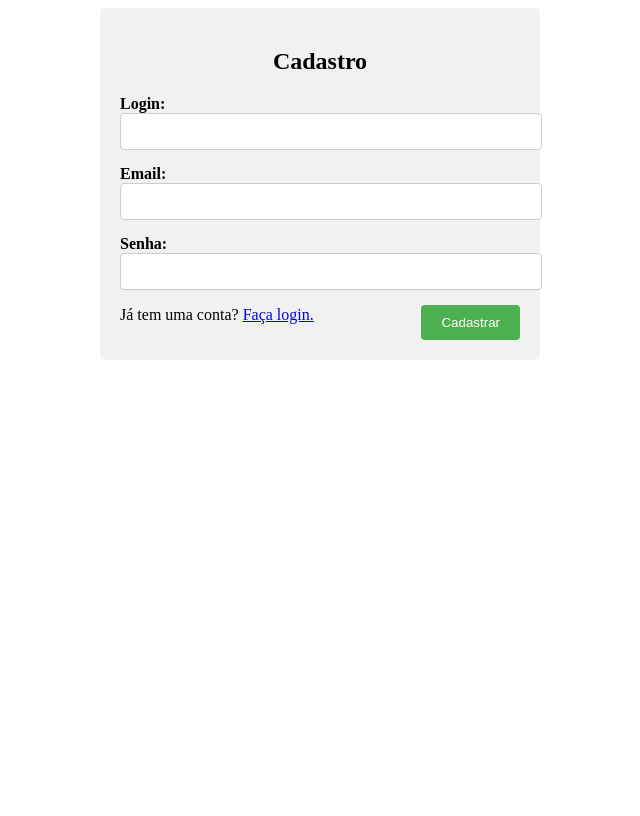
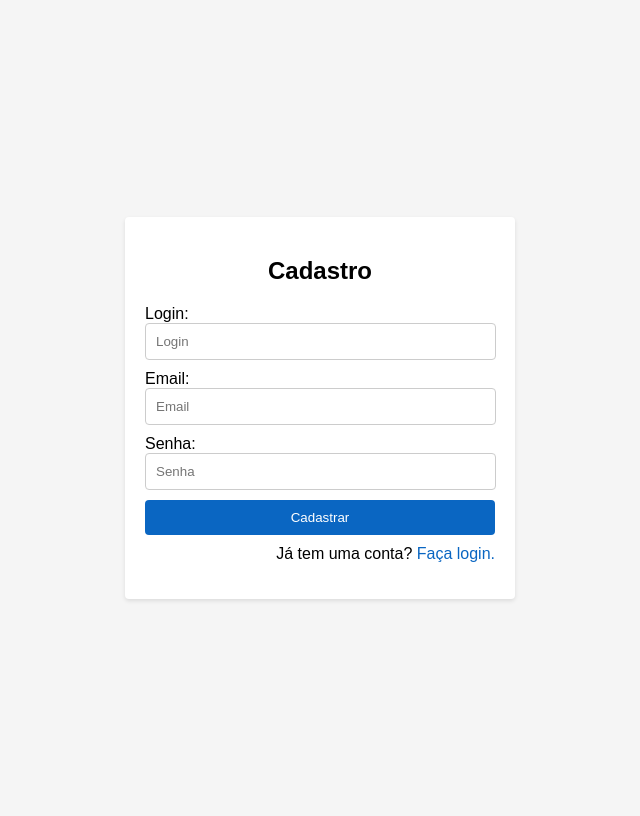
Before and after one commit to hdind/Usuarios_teste, a Django app: page /register/ in a window 1280 px wide. Shown: the whole page, without its empty margins (320-960 px from the left). Before the commit the page ends 360 px from the top, so only its background shows below. Run offline with Django 4.2, Linux system fonts and the light colour scheme.

Commit message:
feat: login and register

```diff
--- a/setup/settings.py
+++ b/setup/settings.py
@@ -16,7 +16,7 @@ SECRET_KEY = str(os.getenv('DJANGO_SECRET_KEY'))
 # SECURITY WARNING: don't run with debug turned on in production!
 DEBUG = True
 
-ALLOWED_HOSTS = []
+ALLOWED_HOSTS = ['8000-hdind-usuariosteste-4wff7mv7k8t.ws-us101.gitpod.io']
 
 
 # Application definition
--- a/setup/static/css/register.css
+++ /dev/null
@@ -1,43 +0,0 @@
-.container {
-    max-width: 400px;
-    margin: 0 auto;
-    padding: 20px;
-    background-color: #f1f1f1;
-    border-radius: 5px;
-}
-
-h2 {
-    text-align: center;
-}
-
-.form-group {
-    margin-bottom: 15px;
-}
-
-label {
-    display: block;
-    font-weight: bold;
-}
-
-input[type="text"],
-input[type="email"],
-input[type="password"] {
-    width: 100%;
-    padding: 10px;
-    border: 1px solid #ccc;
-    border-radius: 4px;
-}
-
-button {
-    background-color: #4CAF50;
-    color: white;
-    padding: 10px 20px;
-    border: none;
-    border-radius: 4px;
-    cursor: pointer;
-    float: right;
-}
-
-button:hover {
-    background-color: #45a049;
-}
--- /dev/null
+++ b/setup/static/css/usuarios.css
@@ -0,0 +1,58 @@
+body {
+    background-color: #f5f5f5;
+    font-family: Arial, sans-serif;
+  }
+
+  .container {
+    display: flex;
+    justify-content: center;
+    align-items: center;
+    height: 100vh;
+  }
+
+  .login-box {
+    width: 350px;
+    background-color: #fff;
+    padding: 20px;
+    border-radius: 4px;
+    box-shadow: 0 2px 4px rgba(0, 0, 0, 0.1);
+  }
+
+  h2 {
+    text-align: center;
+    margin-bottom: 20px;
+  }
+
+  form input {
+    width: 94%;
+    padding: 10px;
+    margin-bottom: 10px;
+    border: 1px solid #ccc;
+    border-radius: 4px;
+  }
+
+  button {
+    display: block;
+    margin: 0 auto;
+    width: 100%;
+    padding: 10px;
+    background-color: #0a66c2;
+    color: #fff;
+    border: none;
+    border-radius: 4px;
+    cursor: pointer;
+  }
+
+  button:hover {
+    background-color: #094a8f;
+  }
+
+  p {
+    text-align: right;
+    margin-top: 10px;
+  }
+
+  a {
+    color: #0a66c2;
+    text-decoration: none;
+  }
--- a/usuarios/templates/login.html
+++ b/usuarios/templates/login.html
@@ -1,14 +1,14 @@
 <!DOCTYPE html>
 <html>
 <head>
-  <title>Tela de Login</title>
-  <link rel="stylesheet" type="text/css" href="/static/css/login.css">
+  <title>Login</title>
+  <link rel="stylesheet" type="text/css" href="/static/css/usuarios.css">
 </head>
 <body>
   <div class="container">
     <div class="login-box">
       <h2>Login</h2>
-      <form>
+      <form method="POST">
         <input type="text" placeholder="Email" required>
         <input type="password" placeholder="Senha" required>
         <button type="submit">Entrar</button>
--- a/usuarios/templates/register.html
+++ b/usuarios/templates/register.html
@@ -2,31 +2,26 @@
 <html>
 <head>
     <title>Cadastro</title>
-        <link rel="stylesheet" type="text/css" href="/static/css/register.css">
+    <link rel="stylesheet" type="text/css" href="/static/css/usuarios.css">
 </head>
 <body>
     <div class="container">
+        <div class="login-box">
             <h2>Cadastro</h2>
             <form method="POST">
-                {% csrf_token %}
-                <div action="{% url 'register' %}" class="form-group">
                 <label for="login">Login:</label>
-                    <input type="text" id="login" name="login" required>
-                </div>
-                <div class="form-group">
+                <input type="text" id="login" name="login" placeholder="Login" required>
+
                 <label for="email">Email:</label>
-                    <input type="email" id="email" name="email" required>
-                </div>
-                <div class="form-group">
+                <input type="email" id="email" name="email" placeholder="Email" required>
+
                 <label for="password">Senha:</label>
-                    <input type="password" id="password" name="password" required>
-                </div>
-                <div class="form-group">
+                <input type="password" id="password" name="password" placeholder="Senha" required>
+
                 <button type="submit">Cadastrar</button>
-                </div>
                 </form>
                 <p>Já tem uma conta? <a href="{% url 'login' %}">Faça login.</a></p>
-
+        </div>
     </div>
 </body>
 </html>
--- a/usuarios/views.py
+++ b/usuarios/views.py
@@ -1,9 +1,27 @@
 from django.shortcuts import render, HttpResponse
 from django.contrib.auth.models import User
+from django.contrib.auth import authenticate, logout as logout_django, login as login_django
+from django.contrib.auth.decorators import login_required
+
+
+@login_required(login_url='/login/')
+def snakegame(request):
+    return render(request, 'snakegame.html')
 
 def login(request):
-    return render(request, 'login.html')
+    if request.method == 'GET':
+        return render(request, 'login.html')
+    else:
+        username = request.POST.get('username')
+        password = request.POST.get('password')
 
+        user = authenticate(username=username, password=password)
+
+        if user:
+            login_django(request, user)
+            return snakegame(request)
+        else:
+            return HttpResponse('Email ou senha inválidos')
 
 def register(request):
     if request.method == 'GET':
@@ -23,4 +41,5 @@ def register(request):
             return HttpResponse('Usuário cadastrado com sucesso.')
 
 def logout(request):
+    logout_django(request)
     return HttpResponse('Usuário saiu com sucesso.')
```
Also changed, not shown: .gitpod.yml (added), static/css/usuarios.css (renamed from setup/static/css/login.css), usuarios/templates/snakegame.html (added). Lines whose indentation alone changed are shown as unchanged.
